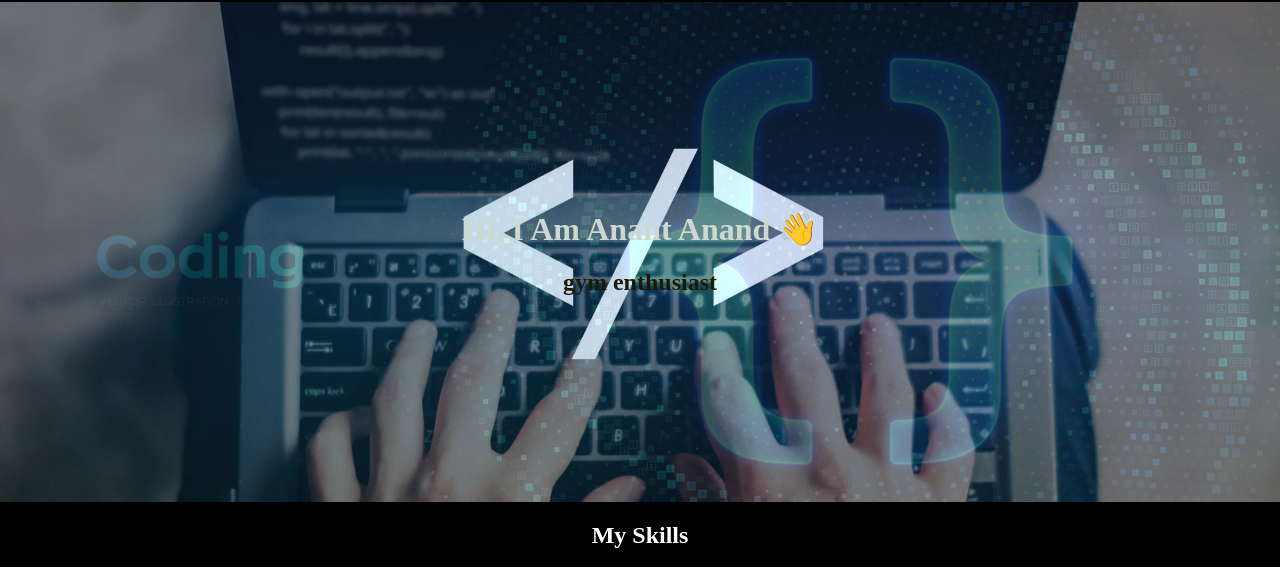
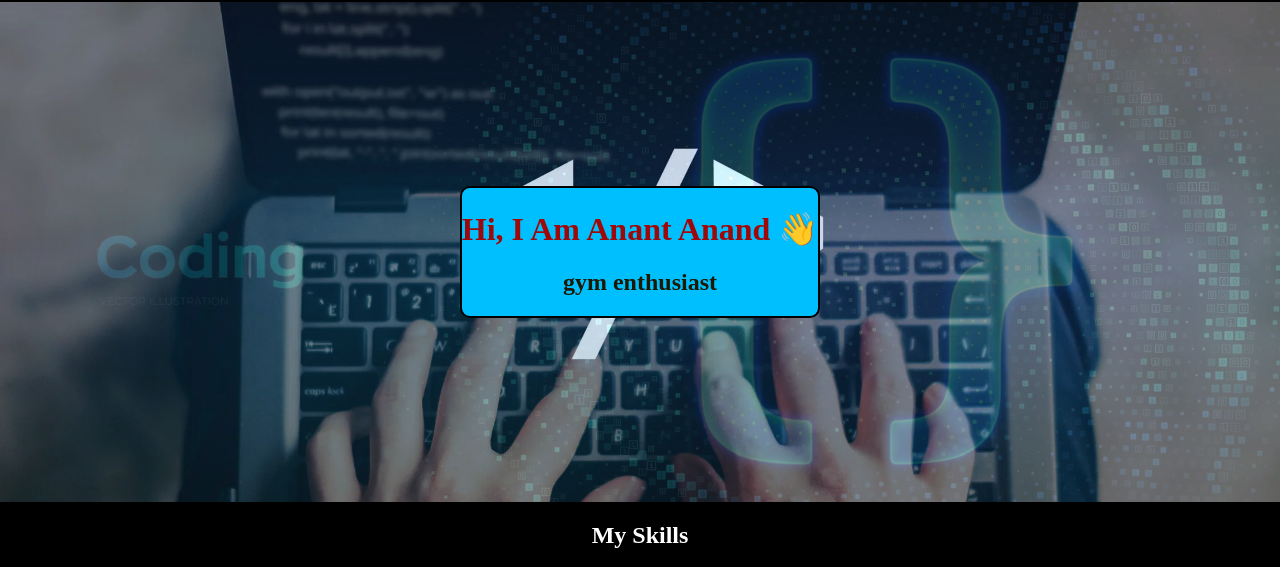
Before and after one commit to Anant5555-AI/Anant-s-portfolio-exp-, a plain HTML site: page index.html in a window 1280 px wide. Shown: the part 98-665 px from the top of the page. Drawn offline with Linux system fonts and the light colour scheme.

Commit message:
second change

```diff
--- a/index.html
+++ b/index.html
@@ -103,7 +103,7 @@
     #greet{
         text-align: center;
         position: relative;
-        color:rgb(205, 217, 208);
+        color:rgb(158, 8, 8);
       z-index: 6;
     }
 
@@ -162,6 +162,7 @@
   #icon {
     width: 60px;
     height: 60px;
+    background-color: black;
     margin-bottom: 10px;
   }
 
@@ -211,12 +212,15 @@
   </header>
 
   <main>
-    <div id="main">
-      <div style="text-align: center;">
+    <div>
+      <div id="main">
+      <div style="text-align: center; border: 2px solid black;background-color:deepskyblue;border-radius: 10px;">
         <h1 id="greet">Hi, I Am Anant Anand 👋</h1>
         <h2 id="hobby"><span class="text" >web developer</span> </h2></div>
 
          </div>
+    </div>
+
 
 
 
```
